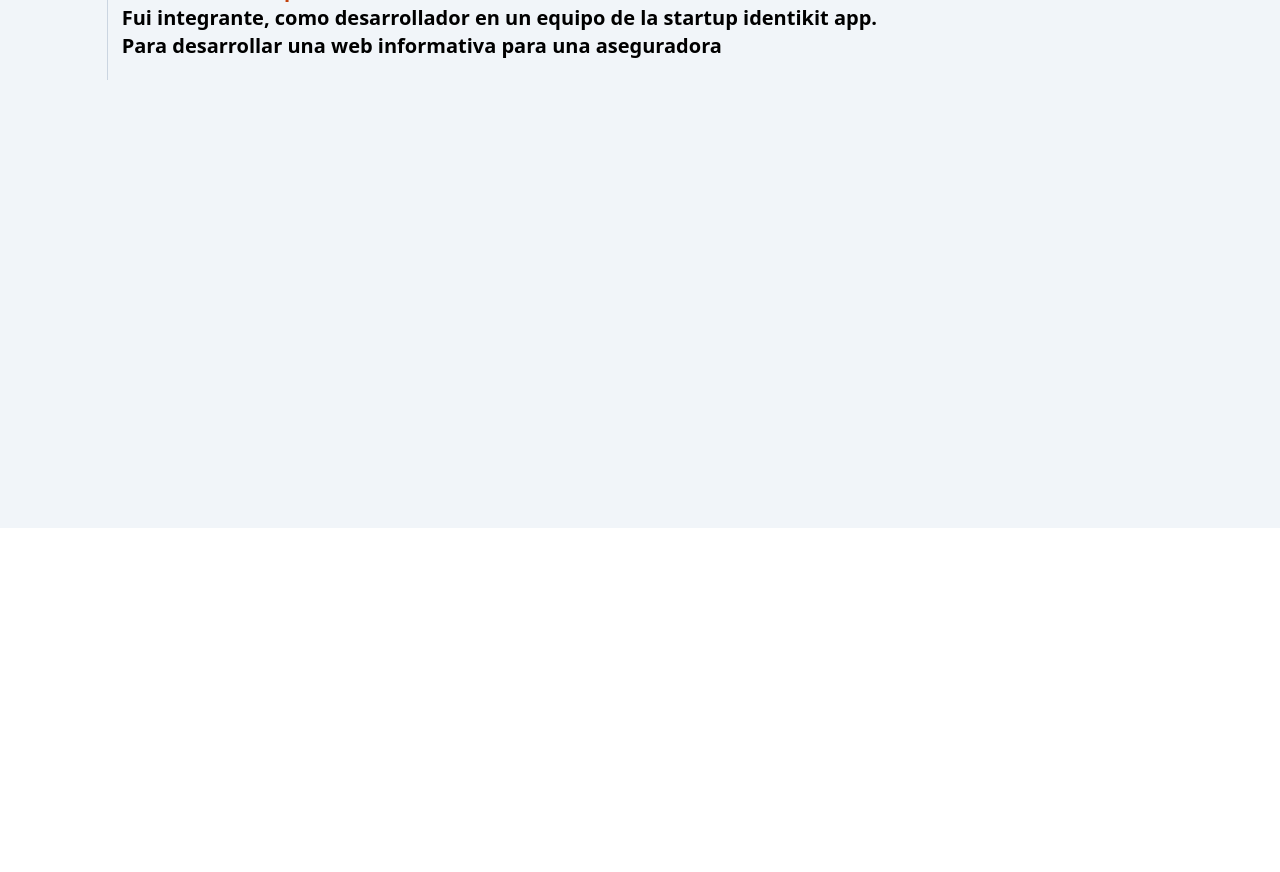
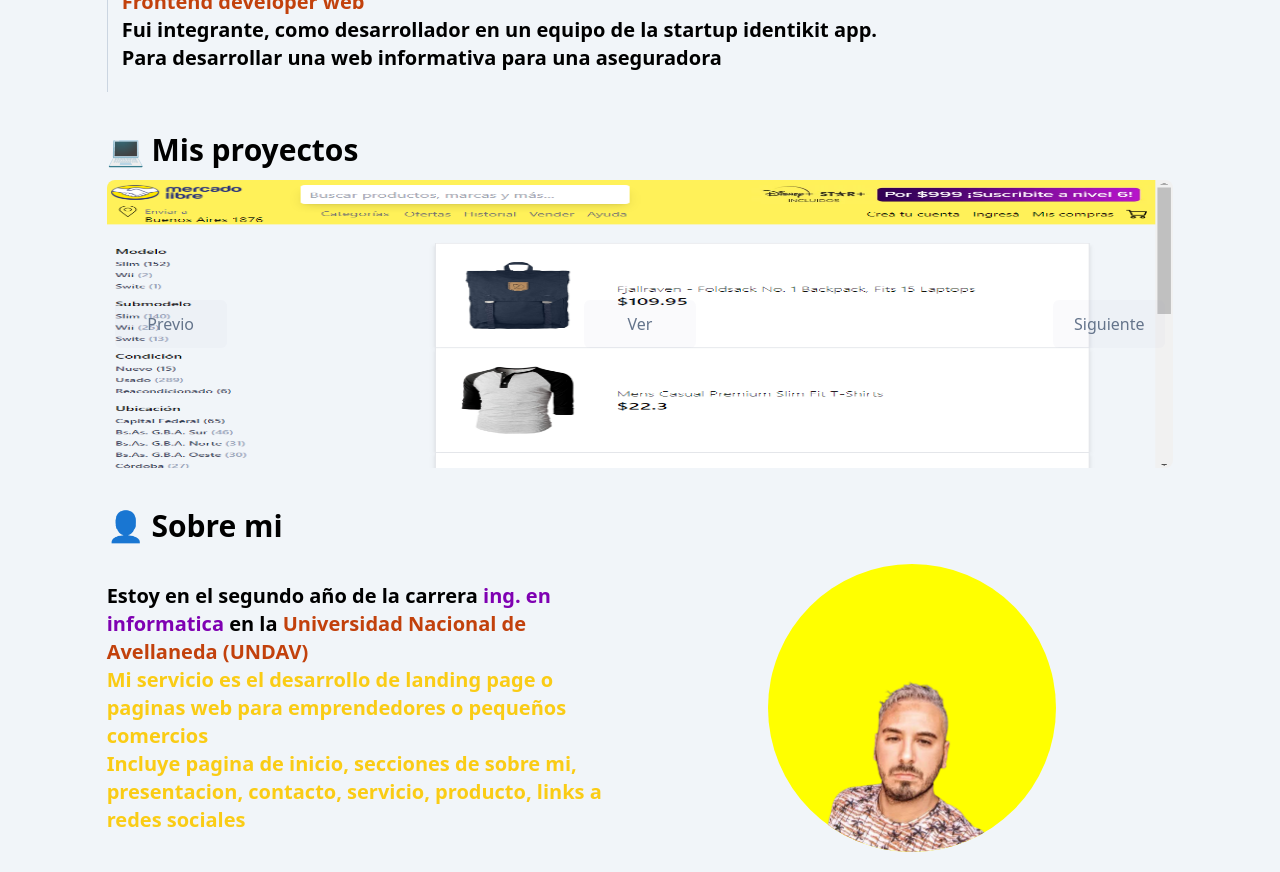
Before and after one commit to mikygaleano/app-my-porfolio, a React (Vite) app: page / in a window 1280 px wide. Shown: the part 600-1472 px from the top of the page. Before the commit the page ends 1128 px from the top, so only its background shows below. Built offline with nearby package versions, Linux system fonts and the light colour scheme.

Commit message:
add proyectos y sobre mi

```diff
--- a/src/App.jsx
+++ b/src/App.jsx
@@ -1,14 +1,18 @@
+import { Proyectos } from "./components/Projectos/Proyectos";
 import { Experiencia } from "./components/experiencia/Experiencia";
 import { Home } from "./components/home/Home";
+import { SobreMi } from "./components/sobre-mi/SobreMi";
 import { exper } from "./constantes";
 
 
 export const App = () =>{
 
   return (
-    <main className="bg-slate-100 min-w-full min-h-screen flex flex-col gap-10">
+    <main className="bg-slate-100 min-w-full min-h-screen flex flex-col gap-10 font-fontFamily">
      <Home/>
      <Experiencia exper={exper}/>
+     <Proyectos/>
+     <SobreMi/>
     </main>
   )
 };
--- a/src/components/Projectos/Layer.jsx
+++ b/src/components/Projectos/Layer.jsx
@@ -7,7 +7,7 @@ export const Layer = ()=> {
     const { handleNextClick, handlePrevClick, currentImage } = useLayer(images);
 
     return (
-        <div className="w-full h-72 row-end-3 relative rounded-lg">
+        <div className="w-10/12 h-72 relative rounded-lg">
             <div className="w-full h-full flex absolute">
                 <figure>
                     {images.map((motion, index) => (
--- /dev/null
+++ b/src/components/Projectos/Proyectos.jsx
@@ -0,0 +1,15 @@
+import { Layer } from "./Layer"
+
+export const Proyectos = ()=> {
+
+    return (
+        <section className="w-full min-h-full flex flex-col gap-3">
+            <div className="w-10/12 h-fit self-center">
+                <h3 className="font-semibold text-3xl">💻 Mis proyectos</h3>
+            </div>
+            <div className="w-full flex flex-col items-center">
+                <Layer/>
+            </div>
+        </section>
+    )
+}
--- a/src/components/experiencia/Experiencia.jsx
+++ b/src/components/experiencia/Experiencia.jsx
@@ -3,14 +3,14 @@
 export const Experiencia = ({exper})=> {
 
     return (
-        <section className="w-full min-h-screen flex flex-col items-center">
+        <section className="w-full min-h-full flex flex-col items-center">
             <div className="w-10/12 h-fit flex flex-1 flex-col">
-                <h3 className="-ml-2">👜 Experiencia laboral</h3>
+                <h3 className="-ml-2 font-semibold text-3xl">💼 Experiencia laboral</h3>
                 <div className="h-fit flex flex-col items-center mt-5">
                     <div className="w-full h-fit flex flex-col gap-10 border-l border-slate-300">
                         {
                             exper.map(item => (
-                                <article className="w-full h-fit relative -left-1.5 mt-2">
+                                <article key={item.id} className="w-full h-fit relative -left-1.5 mt-2">
                                     <div className="flex flex-row items-center gap-3">
                                         <div className="w-3 h-3 rounded-full bg-black relative"></div>
                                         <h4 className="text-blue-600 font-semibold text-xs">{item.fecha}</h4>
--- a/src/components/sobre-mi/SobreMi.jsx
+++ b/src/components/sobre-mi/SobreMi.jsx
@@ -3,20 +3,22 @@
 export const SobreMi = ()=> {
 
     return (
-        <section className="w-full h-full bg-black flex justify-center items-start mt-5">
-            <div className="w-3/4 max-md:w-full h-full grid place-content-center grid-cols-2 gap-1 p-1 max-sm:p-0">
-                <div className="w-full h-3/4 text-slate-300 col-end-2 flex flex-1 flex-col max-md:flex-row max-sm:flex-col justify-center items-start max-md:col-span-2 p-5 gap-2">
-                    <p>Estoy en el segundo año de la carrera ing. en informatica <br />
-                    en la Universidad Nacional de Avellaneda (UNDAV)</p>
-                    <p>Mi servicio es el desarrollo de landing page <br />
-                    o paginas web para emprendedores o pequeños comercios</p>
-                    <p>Incluye pagina de inicio, secciones de sobre mi, presentacion <br />
-                    contacto, servicio, producto, links a redes sociales</p>
-                    <p>No incluye el dominio personalizado <br />
-                    Si el hospedaje estatico</p>
+        <section className="w-full h-full flex flex-col items-center gap-5">
+            <div className="w-10/12 h-fit ">
+                <h3 className="font-semibold text-3xl">👤 Sobre mi</h3>
+            </div>
+            <div className="w-10/12 h-fit gap-5 font-semibold text-xl flex flex-row max-md:flex-col-reverse justify-center items-center pb-5">
+                <div className="w-1/2 max-md:w-full">
+                    <p>Estoy en el segundo año de la carrera  <span className="text-backgroundSecond">ing. en informatica </span>
+                        en la <span className=" text-orange-700">Universidad Nacional de Avellaneda (UNDAV)</span></p>
+                        <p className="text-yellow-400">Mi servicio es el desarrollo de landing page
+                        o paginas web para emprendedores o pequeños comercios</p>
+                        <p className="text-yellow-400">Incluye pagina de inicio, secciones de sobre mi, presentacion,
+                        contacto, servicio, producto, links a redes sociales
+                    </p>
                 </div>
-                <figure className="w-full h-full flex justify-center items-center max-md:ml-20">
-                    <img src="./public/image/desarrollo-web.png" alt="desarrollo" />
+                <figure className="w-1/2 max-md:w-full h-72 flex justify-center">
+                    <img className="w-72 h-72 object-contain rounded-full bg-backgroundPrimary" src="./image/perfil.png" alt="avatar" />
                 </figure>
             </div>
         </section>
--- a/src/constantes.js
+++ b/src/constantes.js
@@ -36,11 +36,13 @@ export const images = ['./image/Screenshot.png', './image/background.jpg'];
 
 export const exper = [
     {
+        id: generarID(),
         fecha: 'Actualmente',
         puesto: 'Full stack developer web',
         parrafo: ['Desarrollo aplicaciones web de manera frelance']
     },
     {
+        id: generarID(),
         fecha: 'Marzo 2023',
         puesto: 'Frontend developer web',
         parrafo: ['Fui integrante, como desarrollador en un equipo de la startup identikit app.', 'Para desarrollar una web informativa para una aseguradora']
```
